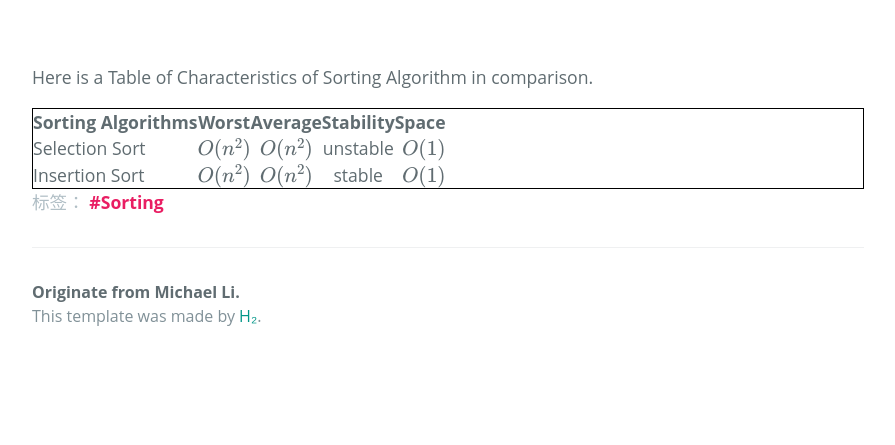
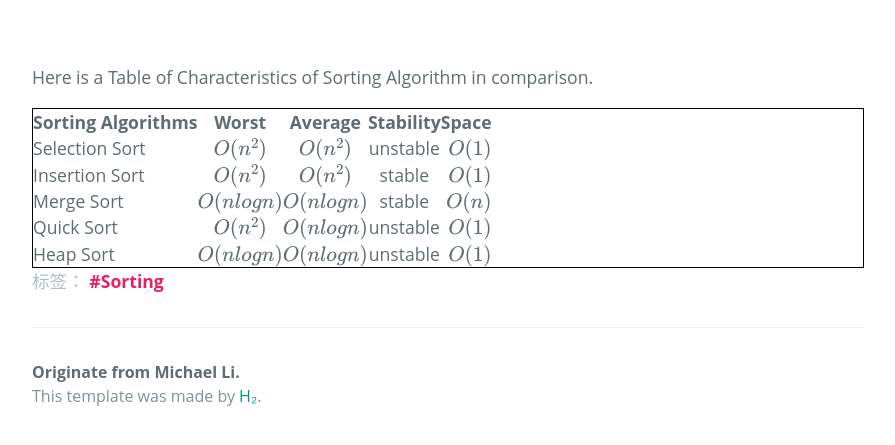
Before and after one commit to zl323/zl323.github.io, a Jekyll site: the page built from _posts/2020-05-19-Sorting-Algorithm-Summary.md, in a window 1280 px wide, cut to the strip 354-799 px from the top of the page. Shown: the whole strip, without its empty margins (192-1087 px from the left). Built offline with Jekyll 4.4.1, drawn with Linux system fonts in a browser that asks for light colours; some web fonts are replaced; formulas are drawn with MathJax 3.

Commit message:
edit summary

```diff
--- a/_posts/2020-05-19-Sorting-Algorithm-Summary.md
+++ b/_posts/2020-05-19-Sorting-Algorithm-Summary.md
@@ -18,3 +18,6 @@ table, th, td {
 | ------------------ |:------:|:-------:|:---------:| -----:|
 | Selection Sort     |$O(n^2)$| $O(n^2)$|  unstable |$O(1)$ |
 | Insertion Sort     |$O(n^2)$| $O(n^2)$|  stable   |$O(1)$ |
+| Merge Sort       |$O(nlogn)$| $O(nlogn)$|  stable |$O(n)$ |
+| Quick Sort       |$O(n^2)$| $O(nlogn)$| unstable  |$O(1)$ |
+| Heap Sort        |$O(nlogn)$|$O(nlogn)$| unstable |$O(1)$ |
```
